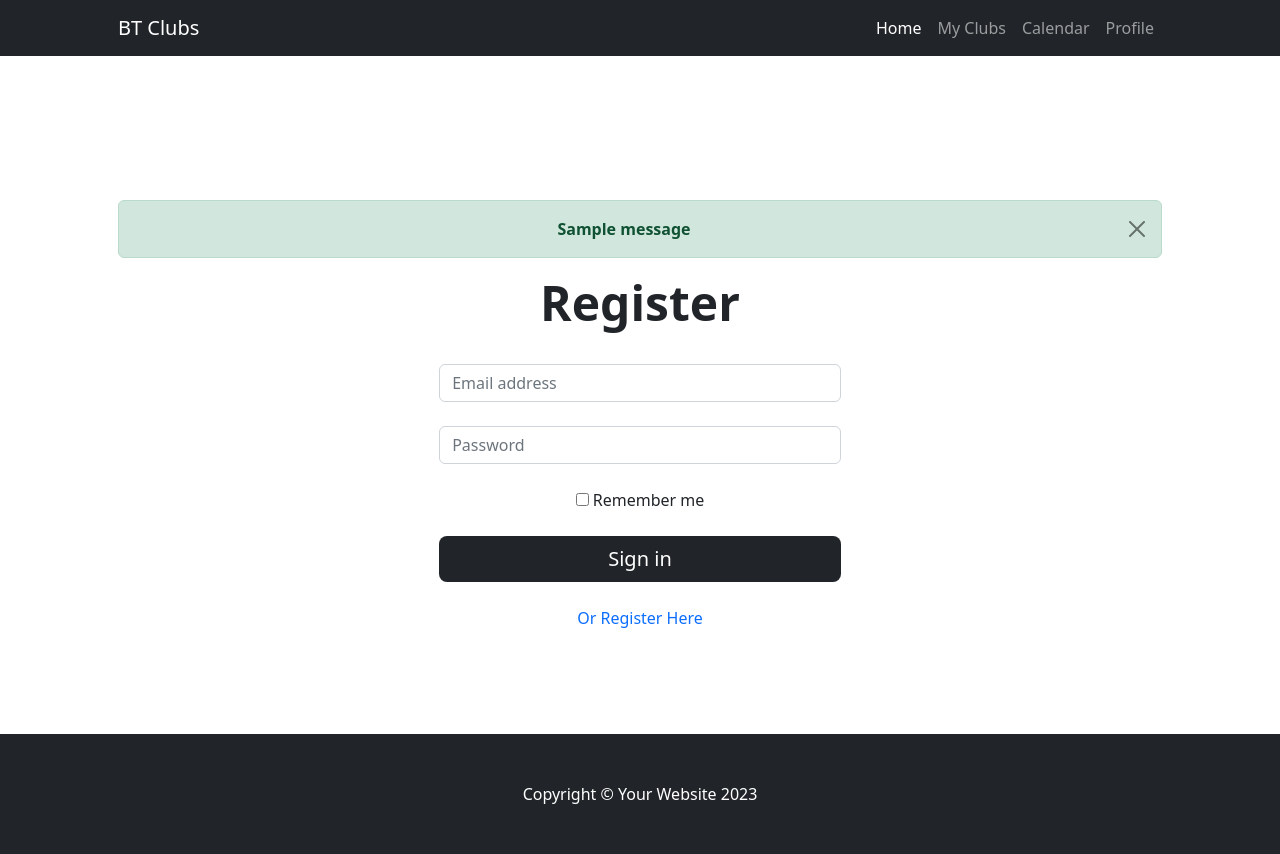
After one commit to n0ahk1m/bt-club-app, a Flask app: template templates/register.html in a window 1280 px wide. The commit adds this page. Run offline with Flask 3, Linux system fonts and the light colour scheme; the template is opened without the code that fills it, so the values that code supplies are empty; one stand-in notice (Sample message) is shown; some libraries are stand-ins or nearby versions.

Commit message:
creating skeleton

```diff
--- a/clubs.py
+++ b/clubs.py
@@ -1,12 +1,9 @@
-import app
+from __main__ import app
 from flask_sqlalchemy import SQLAlchemy
 from sqlalchemy import desc, asc
 import csv
 
-
 db = SQLAlchemy(app)
-
-
 
 class Clubs(db.Model):
     id = db.Column(db.Integer, primary_key=True)
--- a/app.py
+++ b/main.py
@@ -15,25 +15,30 @@ from flask_login import login_user, current_user, logout_user, login_required
 import random
 import base64
 from cryptography.fernet import Fernet
-#external py files
-import user
-import clubs
+# #external py files
+# import user
+# import clubs
 
 app = Flask(__name__)
 #main page
 @app.route('/')
 def home():
     return render_template("home.html")
-@app.route('/login')
+
+@app.route('/login', methods=['GET','POST'])
 def login():
     return render_template("login.html")
-@app.route('/clubs')
+
+@app.route('/clubs', methods=['GET', 'POST'])
 def clubs():
+    if request.method == 'GET':
 
-    return render_template("clubs.html")
+        return render_template("clubs.html")
+
 @app.route('/events')
 def events():
     pass
+
 @app.route('/my_clubs')
 def my_clubs():
     pass
--- a/templates/base.html
+++ b/templates/base.html
@@ -22,7 +22,7 @@
                 <div class="collapse navbar-collapse" id="navbarSupportedContent">
                     <ul class="navbar-nav ms-auto mb-2 mb-lg-0">
                         <li class="nav-item"><a class="nav-link active" aria-current="page" href="/">Home</a></li>
-                        <li class="nav-item"><a class="nav-link" href="#!">My Clubs</a></li>
+                        <li class="nav-item"><a class="nav-link" href="/clubs">My Clubs</a></li>
                         <li class="nav-item"><a class="nav-link" href="#!">Calendar</a></li>
                         <li class="nav-item"><a class="nav-link" href="#!">Profile</a></li>
                     </ul>
--- /dev/null
+++ b/templates/register.html
@@ -0,0 +1,51 @@
+{%extends "base.html"%}
+{%block title%}BT CLUB APP{%endblock%}
+{%set active_page = 'home'%}
+{%block content%}
+<!-- Page Content-->
+<!-- Header-->
+<header class="pt-5">
+    <br><br><br><br>
+    <div class="container px-lg-5 text-center">
+        {% with messages = get_flashed_messages(with_categories=true) %}
+        {% if messages %}
+        {% for category, message in messages %}
+        <div class="alert alert-{{ category }} alert-dismissible fade show" role="alert">
+           <strong>{{ message }}</strong>
+           <button type="button" class="btn-close" data-dismiss="alert" aria-label="Close"></button>
+        </div>
+        {% endfor %}
+        {% endif %}
+        {% endwith %}
+            <div style="padding-left:30% ;padding-right:30%" class="m-2 rounded-3">
+                <form action="POST" action="/login">
+                    <h1 class="display-5 fw-bold">Register</h1>
+                    <br>
+                    <input type="email" class="form-control" id="floatingInput" placeholder="Email address" name="email" required>
+                    <br>
+                    <input type="password" class="form-control" id="floatingPassword" placeholder="Password" name="password" required>
+                    <br>
+                    <label>
+                        <input type="checkbox" value="remember-me"> Remember me
+                    </label>
+                    <br>
+                    <br>
+                    <button class="w-100 btn btn-lg btn-primary bg-dark" type="submit">Sign in</button>
+                    <br>
+                </form>
+                <br>
+                <a style="text-decoration:none;"  href="/register">Or Register Here</a>
+            </div>
+    </div>
+    <br>
+    <br>
+</header>
+<section class="pt-4">
+    <br>
+    <div class="container px-lg-5">
+        <!-- Page Features-->
+        <div class="row gx-lg-5">
+
+        </div>
+    </div>
+{%endblock%}
--- a/user.py
+++ b/user.py
@@ -7,16 +7,14 @@ import secrets
 from flask_login import LoginManager, UserMixin
 from flask_mail import Mail
 from flask_mail import Message
-from flask_login import LoginManager, UserMixi
 #import app file will bring other imports in
-import app
+from __main__ import app
+
 #set up login database
-app.config["SQLALCHEMY_DATABASE_URI"] = "sqlite:///library.db"
 login_manager = LoginManager(app)
 login_manager.login_view = 'login' #specify the login route
 login_manager.login_message = "Unauthorized access please log in!"
 login_manager.login_message_category = 'danger'
-
 
 app.config['MAIL_SERVER'] = 'smtp.gmail.com'
 app.config['MAIL_PORT'] = 465
```
Also changed, not shown: templates/clubs.html (+49 -0 lines).
